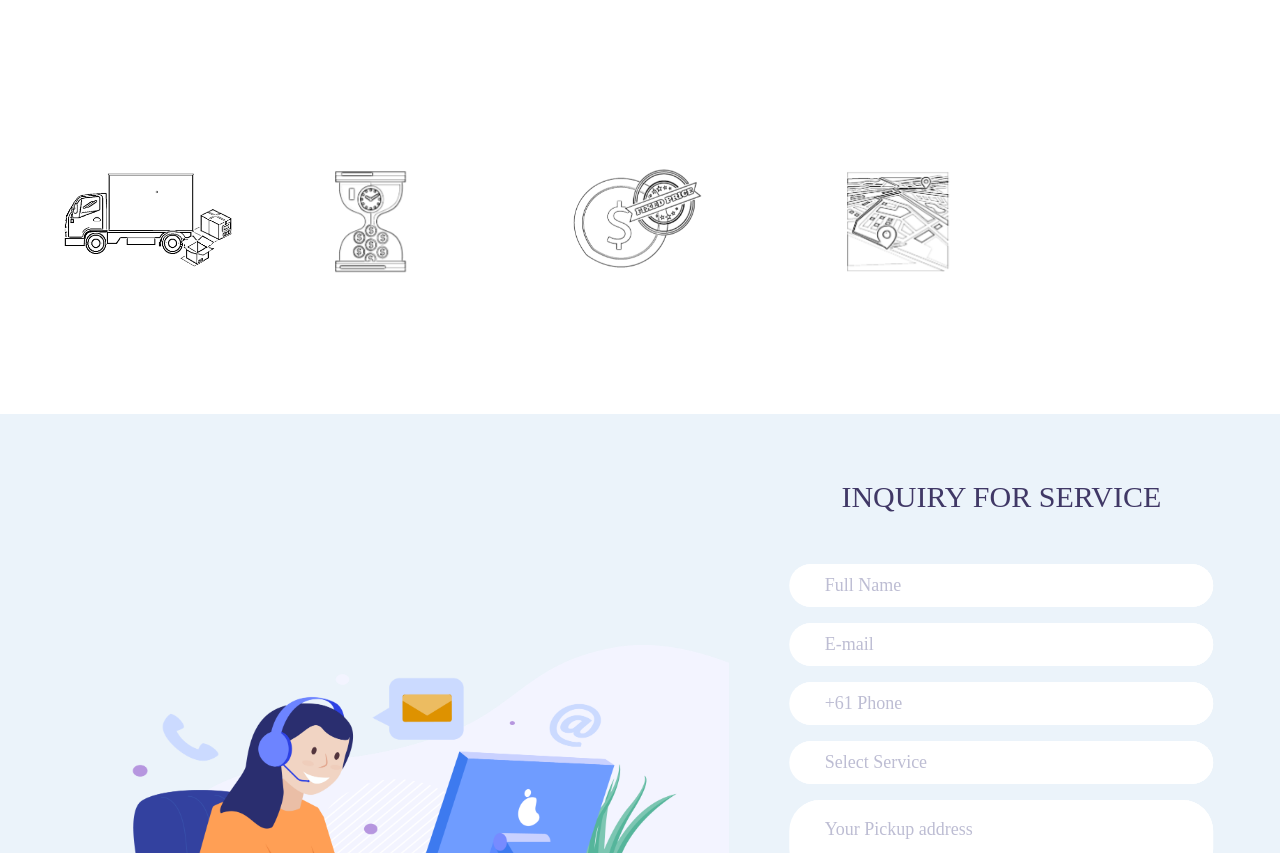
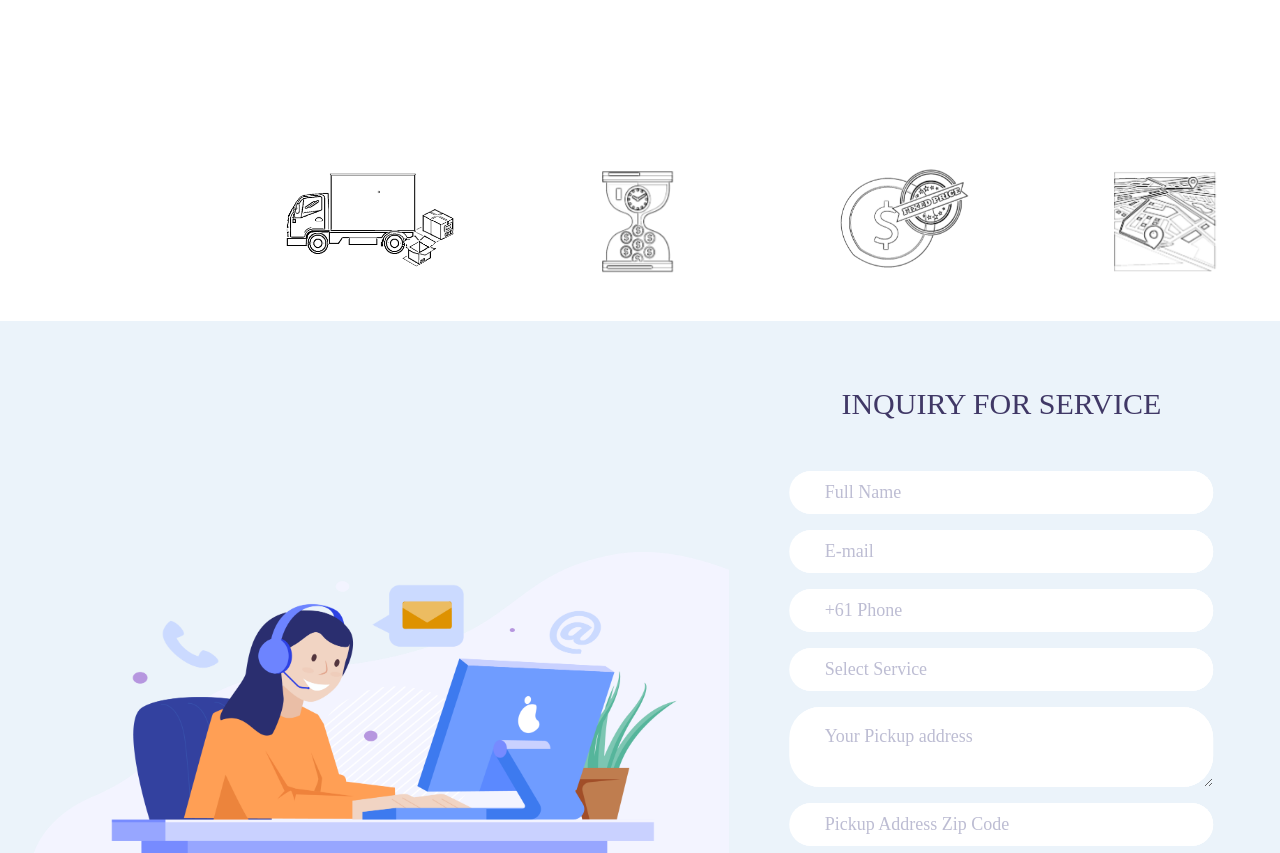
Before and after one commit to viral15/My-Website, a plain HTML site: page index.html in a window 1280 px wide. Shown: the part 1136-1989 px from the top of the page. Drawn offline with nearby package versions, Linux system fonts and the light colour scheme; files that its build step writes are made by us from their sources; files whose address does not match are found by name; a web font is replaced by a local one.

Commit message:
image block alignment
Home page Balack and white image to colour image alignment done

```diff
--- a/assets/css/row-col.css
+++ b/assets/css/row-col.css
@@ -19,7 +19,7 @@
   /* card 1====================================================================================================*/
   .card1 {
     width: 130px;
-    height: 195px;
+    height: 102px;
     position: relative;
     display: inline-block;
     margin: 50px;
--- a/index.html
+++ b/index.html
@@ -435,7 +435,7 @@ Author URL: http://w3layouts.com
     <!-- scripts -->
     <!--Start Image Box=============================================================================================-->
     <div class="row1">
-        <div class="column1">
+        <div class="column1" style="margin-left:222px;">
 
          <div class="card1">
             <img src="/assets/images/bw11.png" alt="Card1 Back" style="width:143%">
@@ -445,7 +445,7 @@ Author URL: http://w3layouts.com
 
         <div class="column1">
 
-            <div class="card1" style="margin-left:83px;">
+            <div class="card1" style="margin-left:128px;">
                <img src="/assets/images/bw12.png" alt="Card1 Back" style="width:65%">
                <img src="/assets/images/color12.png" class="img-top" alt="Card1 Front" style="width:65%">
              </div>
```
